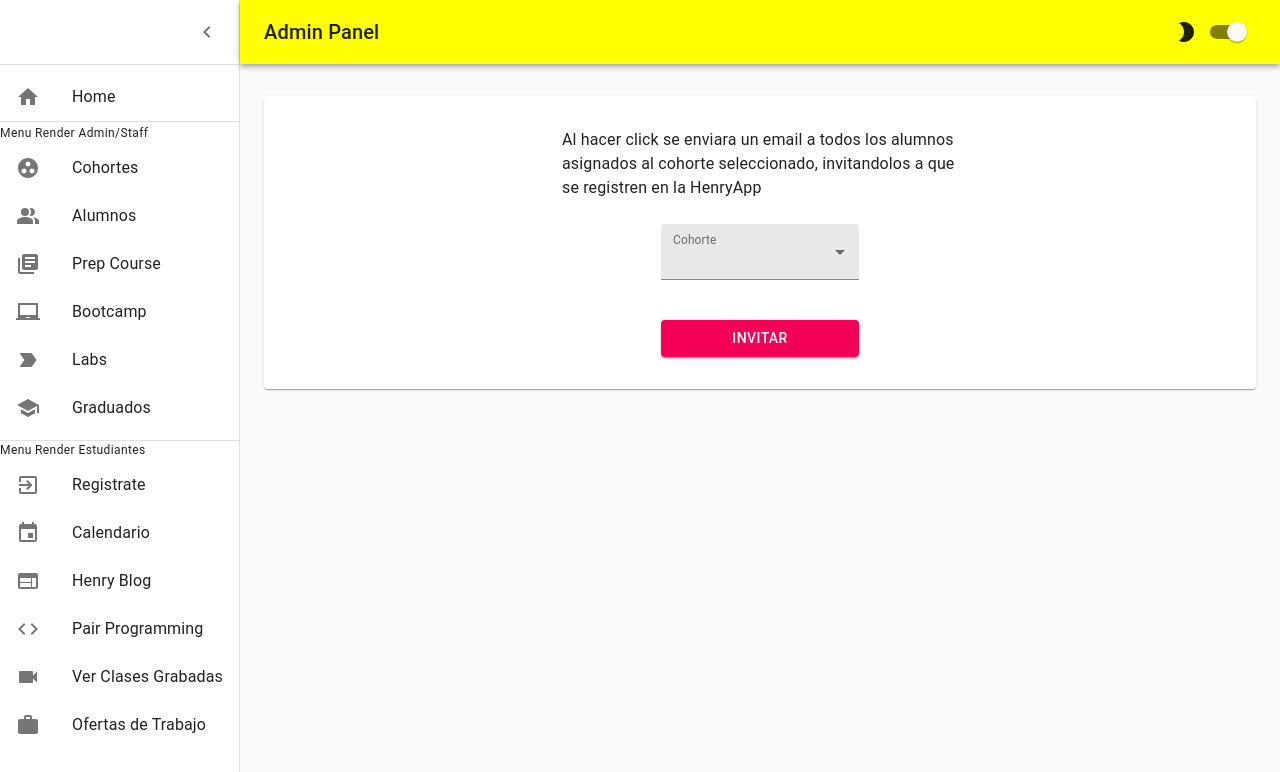
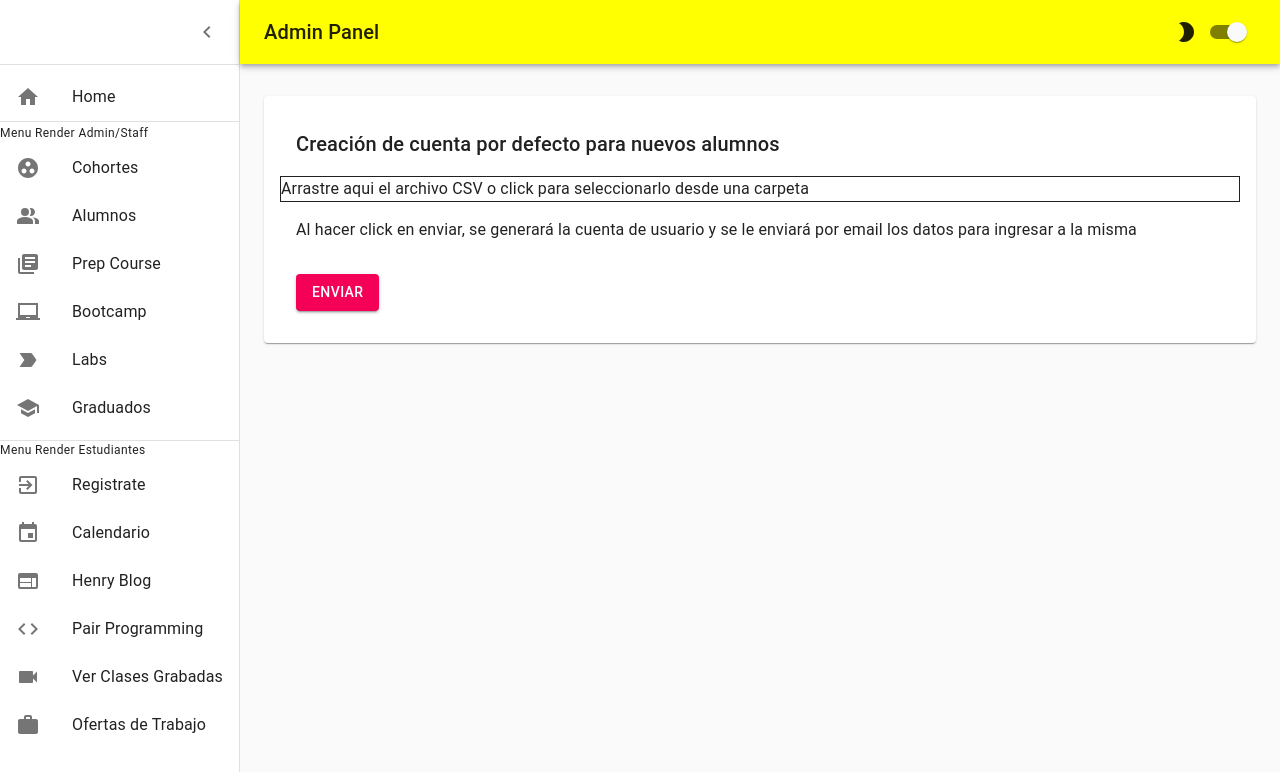
Before and after one commit to sirifacu/HenryLabs, a React (Create React App) app in the folder client/: page /dashboard/invite in a window 1280 px wide. Shown: the top 772 px of the page. Built offline with nearby package versions, Linux system fonts and the light colour scheme.

Commit message:
working in invite component

```diff
--- a/client/src/components/dashboard/cohortes/invite/Invite.jsx
+++ b/client/src/components/dashboard/cohortes/invite/Invite.jsx
@@ -1,66 +1,60 @@
-import { Button, Container, FormControl, Grid, InputLabel, MenuItem, Select, Typography } from '@material-ui/core'
-import React from "react";
+import { Box, Button, Grid, Typography } from '@material-ui/core';
 import { makeStyles } from '@material-ui/core/styles';
+import React, { useCallback } from "react";
+import { useDropzone } from "react-dropzone";
+import csv from "csv";
 
 const useStyles = makeStyles((theme) => ({
-  paper: {
-    marginTop: theme.spacing(1),
-    display: "flex",
-    flexDirection: "column",
-    alignItems: "center",
+  root: {
+    justifyContent: 'center',
   },
-  avatar: {
-    margin: theme.spacing(1),
-    backgroundColor: theme.palette.secondary.main,
-  },
-  form: {
-    width: "100%", // Fix IE 11 issue.
-    marginTop: theme.spacing(1),
-  },
-  submit: {
-    margin: theme.spacing(3, 0, 2),
-    width: "50%"
-  },
-  formControl: {
-    margin: theme.spacing(3, 0, 2),
-    minWidth: "50%",
+  spacing: {
+    margin: theme.spacing(2),
   },
 }));
 
-
 export const Invite = () => {
   const classes = useStyles();
-  const [cohorte, setCohorte] = React.useState('');
 
-  const handleChange = (event) => {
-    setCohorte(event.target.value);
-  };
+  const onDrop = useCallback(acceptedFiles => {
+    const reader = new FileReader();
+
+    reader.onabort = () => console.log("file reading was aborted");
+    reader.onerror = () => console.log("file reading failed");
+    reader.onload = () => {
+      // Parse CSV file
+      csv.parse(reader.result, (err, data) => {
+        console.log("Parsed CSV data: ", data);
+      });
+    };
+
+    // read file contents
+    acceptedFiles.forEach(file => reader.readAsBinaryString(file));
+  }, []);
+  const { getRootProps, getInputProps, isDragActive } = useDropzone({ onDrop });
+
 
   return (
-      <Container component="main" maxWidth="xs">
-        <div className={classes.paper}>
-               <Typography className={classes.paper}>Al hacer click se enviara un email a todos los alumnos asignados al cohorte seleccionado, invitandolos a que se registren en la HenryApp</Typography>
+    <div className={classes.root} {...getRootProps()}>
+      <Grid item>
+        <Typography variant={"h6"} className={classes.spacing}>Creación de cuenta por defecto para nuevos alumnos</Typography>
+    </Grid>
 
-            <FormControl variant="filled" className={classes.formControl}>
-              <InputLabel id="demo-simple-select-filled-label">Cohorte</InputLabel>
-              <Select
-                labelId="demo-simple-select-filled-label"
-                id="demo-simple-select-filled"
-                value={"cohorte"}
-                color="secondary"
-                onChange={handleChange}
-              >
-                <MenuItem value="">
-                  <em>Seleccione</em>
-                </MenuItem>
-                <MenuItem value={10}>Cohorte 15</MenuItem>
-                <MenuItem value={20}>Cohorte 16</MenuItem>
-                <MenuItem value={30}>Cohorte 17</MenuItem>
-              </Select>
-            </FormControl>
+    <Box border={1}>
+    <input {...getInputProps()} />
+      <Typography>Arrastre aqui el archivo CSV o click para seleccionarlo desde una carpeta</Typography>
 
-               <Button className={classes.submit} color="secondary" variant="contained" fullWidth>Invitar</Button>
-        </div>
-      </Container>
+    </Box>
+
+          <Typography className={classes.spacing}>Al hacer click en enviar, se generará la cuenta de usuario y se le enviará por email los datos para ingresar a la misma</Typography>
+      <Button
+        variant="contained"
+        color="secondary"
+        className={classes.spacing}
+      >
+        Enviar
+      </Button>
+  </div>
     )
 }
+const rootElement = document.getElementById("root");
```
